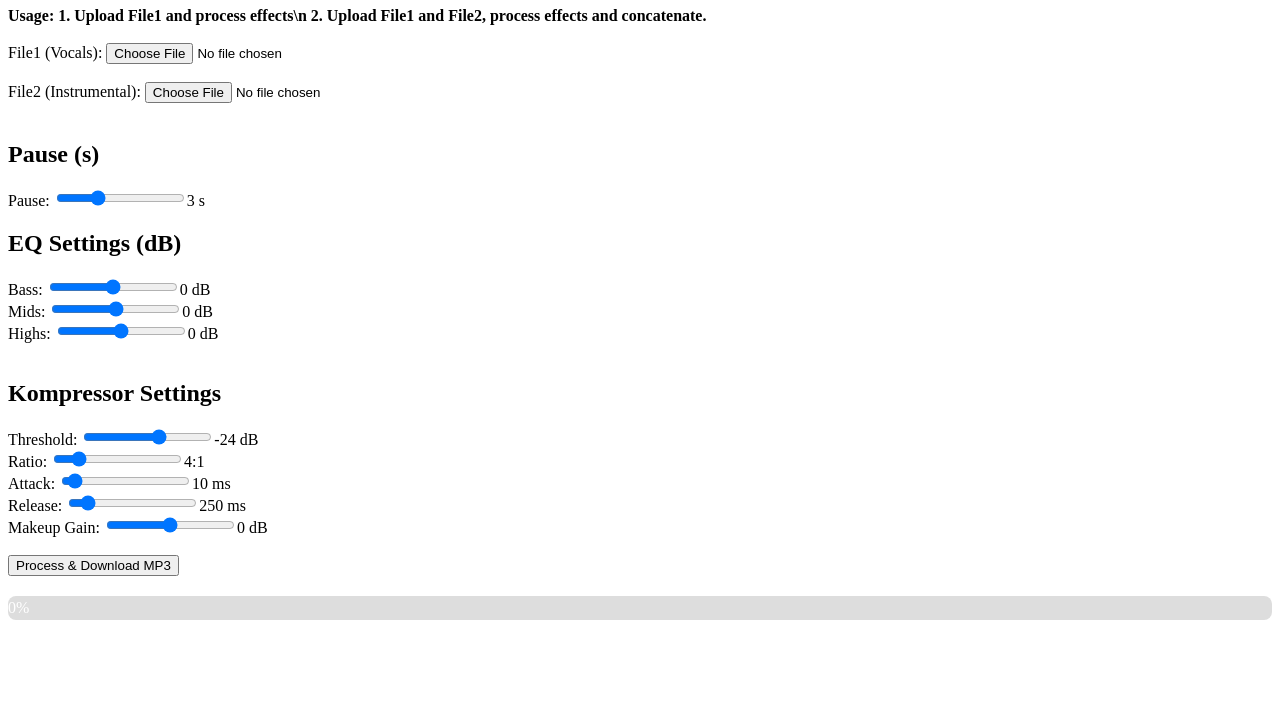
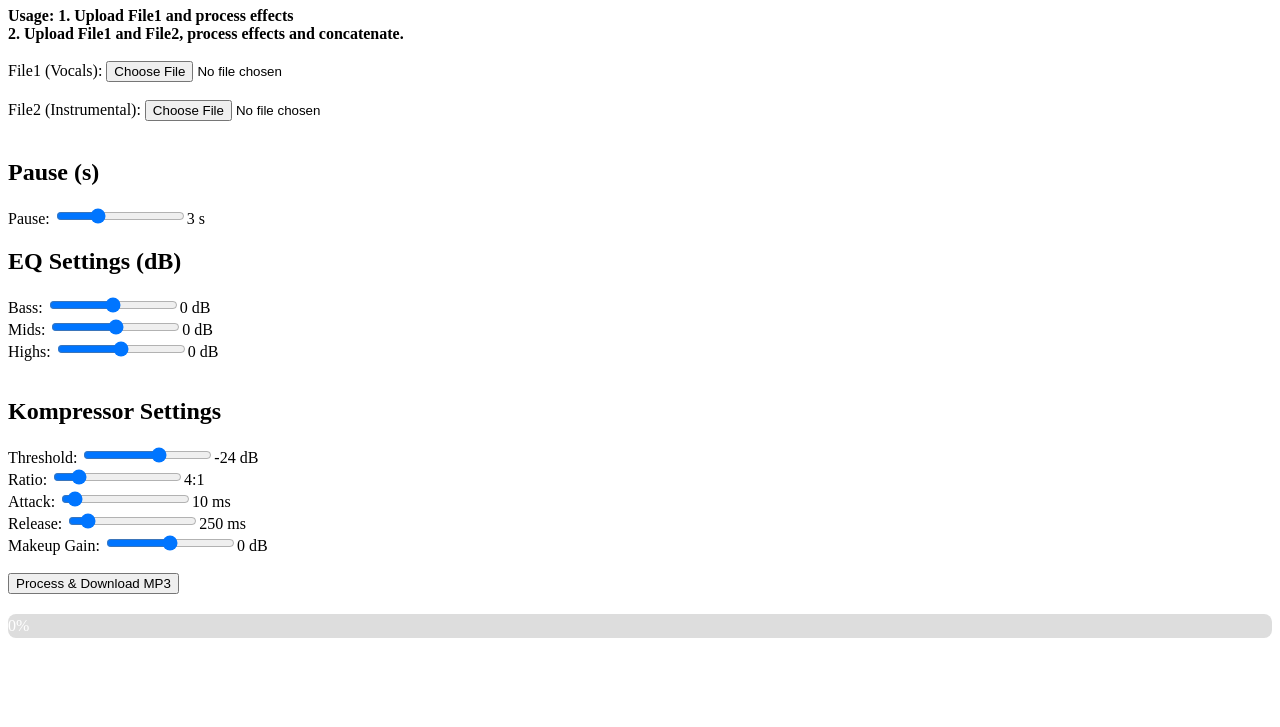
Before and after one commit to easypx/concat-audio, a plain HTML site: page index.html in a window 1280 px wide. Shown: the part 73-800 px from the top of the page. Drawn offline with Linux system fonts and the light colour scheme.

Commit message:
Update index.html

```diff
--- a/index.html
+++ b/index.html
@@ -24,8 +24,8 @@
 </head>
 <body>
   <h1>Concatenate Audio with Normalizer, EQ & Compressor</h1>
-  <b>Usage: 1. Upload File1 and process effects\n
-    2. Upload File1 and File2, process effects and concatenate.</b><br><br>
+  <b>Usage: 1. Upload File1 and process effects<br>
+            2. Upload File1 and File2, process effects and concatenate.</b><br><br>
   File1 (Vocals): <input type="file" id="file1" accept="audio/*"><br><br>
   File2 (Instrumental): <input type="file" id="file2" accept="audio/*"><br><br>
   <h2>Pause (s)</h2>
```
